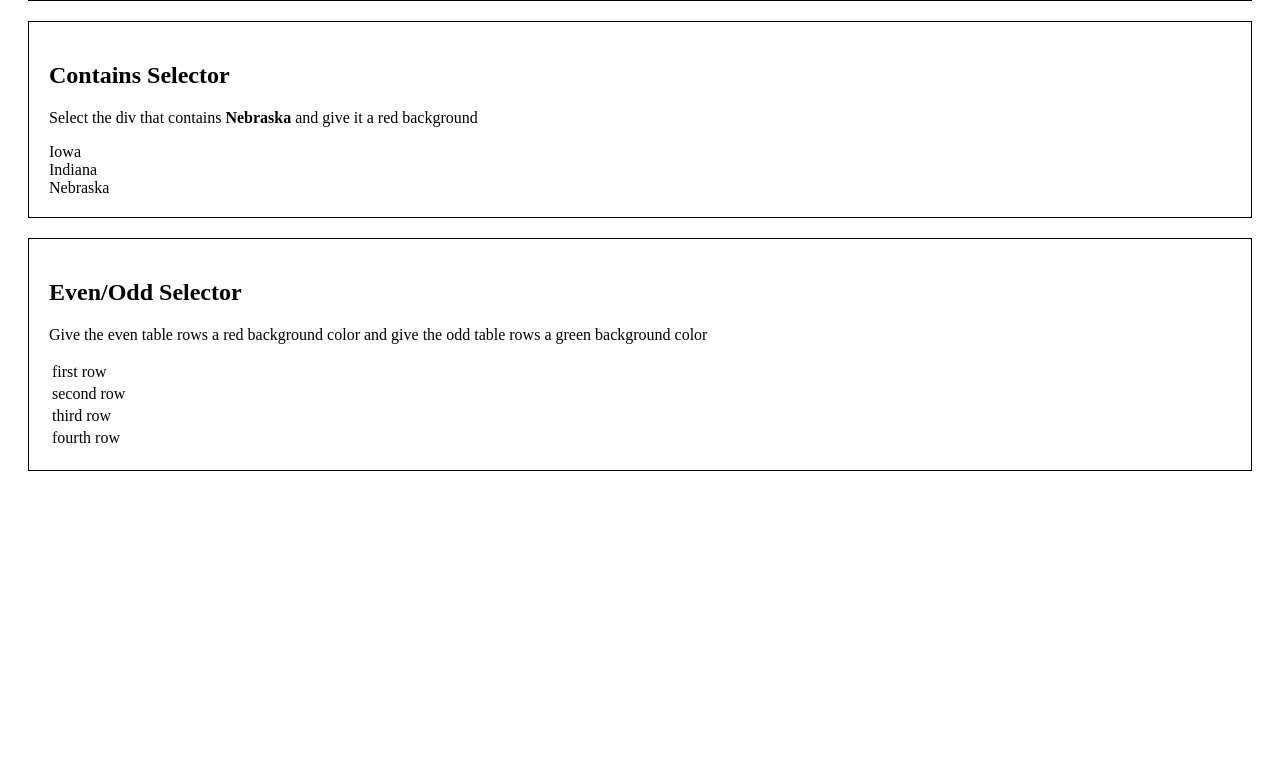
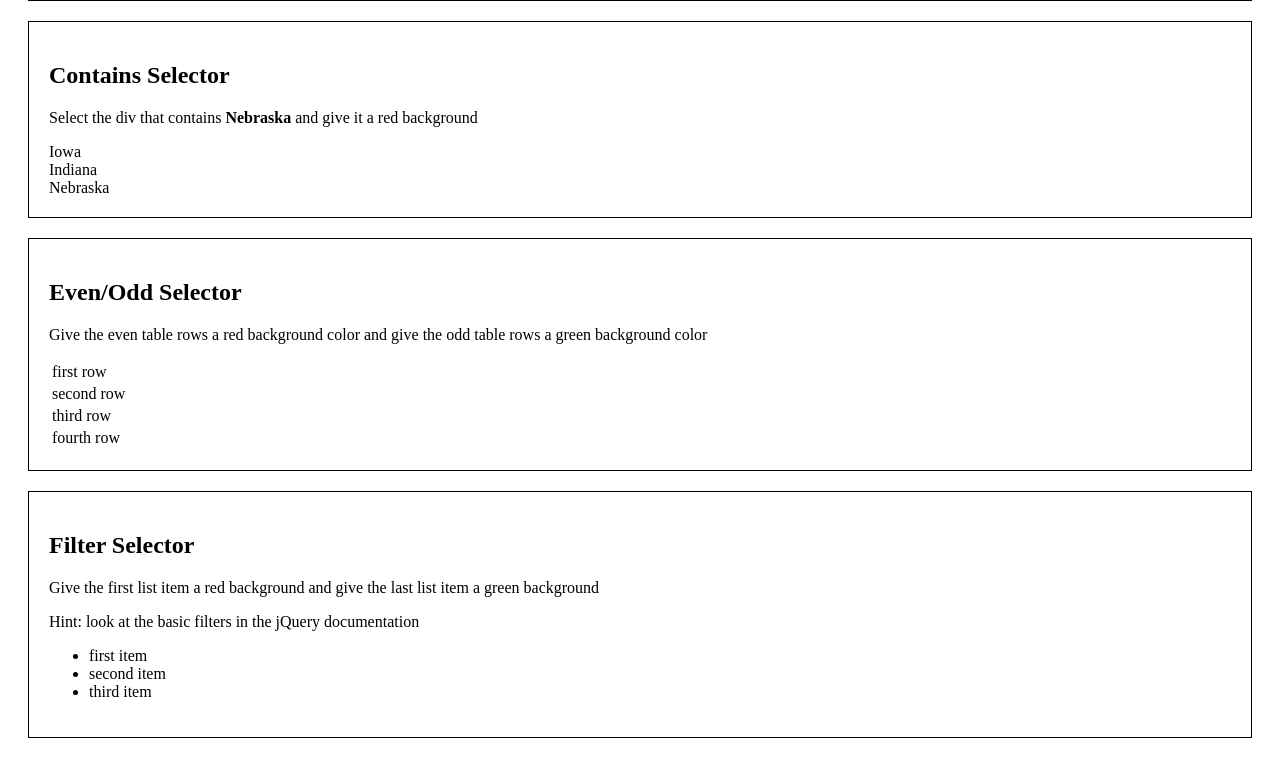
Before and after one commit to paulyoder/jquery_intro, a plain HTML site: page exercises/selectors/index.html in a window 1280 px wide. Shown: the part 541-1299 px from the top of the page. Before the commit the page ends 1032 px from the top, so only its background shows below. Drawn offline with nearby package versions, Linux system fonts and the light colour scheme.

Commit message:
updated selector exercises

```diff
--- a/exercises/selectors/index.html
+++ b/exercises/selectors/index.html
@@ -68,5 +68,17 @@
         </tr>
       </table>
     </div>
+    <div class='exercise'>
+      <div class='instructions'>
+        <h2>Filter Selector</h2>
+        <p>Give the first list item a red background and give the last list item a green background</p>
+        <p>Hint: look at the basic filters in the jQuery documentation</p>
+      </div>
+      <ul>
+        <li>first item</li>
+        <li>second item</li>
+        <li>third item</li>
+      </ul>
+    </div>
   </body>
 </html>
```
